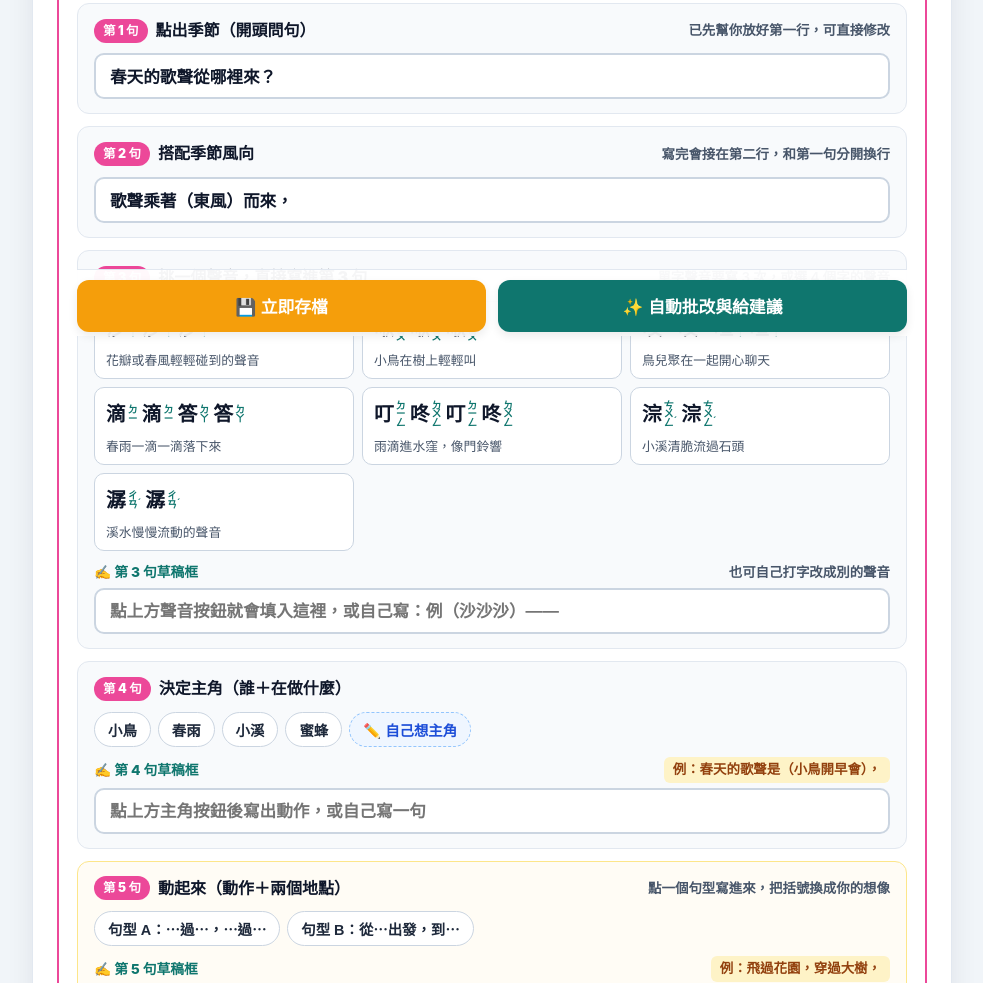
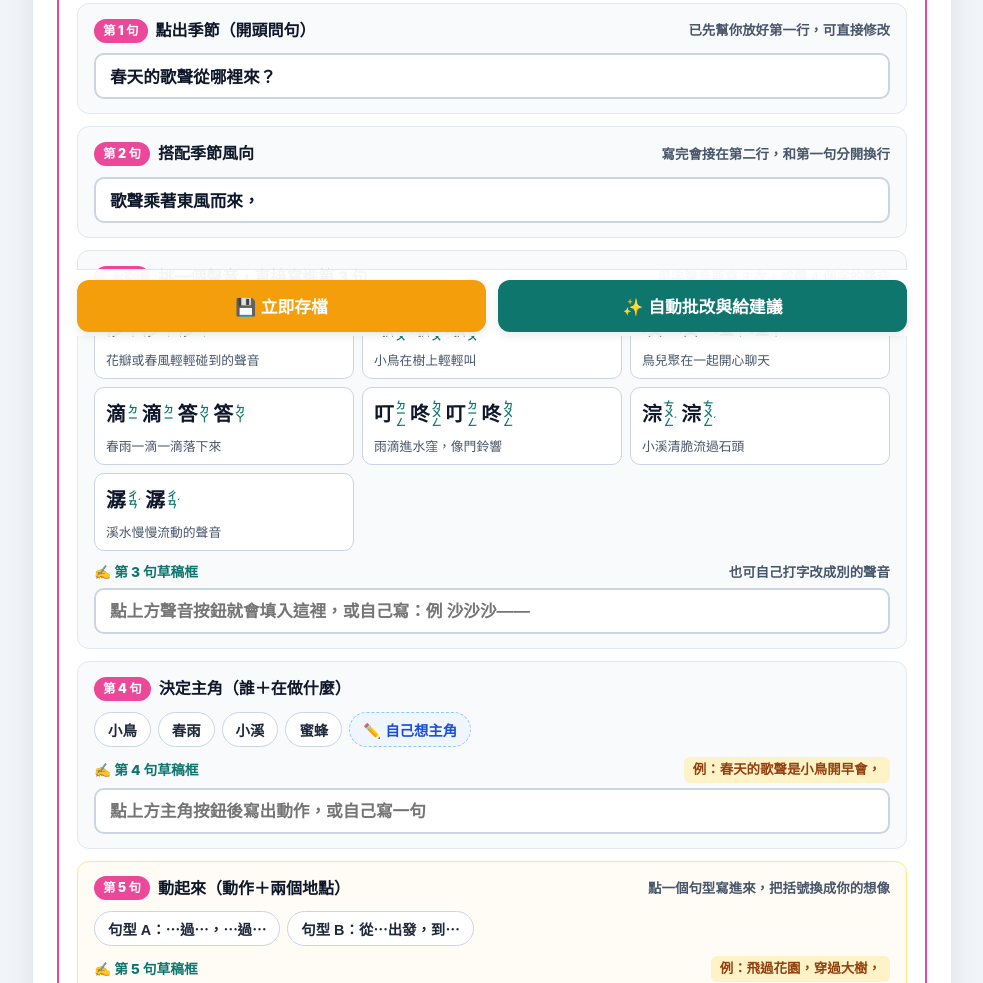
Before and after one commit to BCsEDU/chaohe-402-seasons-essay, a plain HTML site: page index.html in a window 1280 px wide. Shown: the part 452-1435 px from the top of the page, without its empty margins (148-1131 px from the left). Drawn offline with nearby package versions, Linux system fonts and the light colour scheme.

Commit message:
移除總草稿與各句預設及範例裡的括號避免學生誤抄

```diff
--- a/index.html
+++ b/index.html
@@ -727,7 +727,7 @@
           <div class="step-title"><span class="step-num-badge">第 2 句</span> 搭配季節風向</div>
           <span class="step-subnote">寫完會接在第二行，和第一句分開換行</span>
         </div>
-        <input type="text" id="line-2" class="line-input" placeholder="歌聲乘著（東風）而來，">
+        <input type="text" id="line-2" class="line-input" placeholder="歌聲乘著東風而來，">
       </div>
 
       <!-- 第 3 句：挑選聲音（直式注音）＋ 第 3 句輸入框 -->
@@ -742,7 +742,7 @@
             <span>✍️ 第 3 句草稿框</span>
             <span class="step-subnote">也可自己打字改成別的聲音</span>
           </div>
-          <input type="text" id="line-3" class="line-input" placeholder="點上方聲音按鈕就會填入這裡，或自己寫：例（沙沙沙）——">
+          <input type="text" id="line-3" class="line-input" placeholder="點上方聲音按鈕就會填入這裡，或自己寫：例 沙沙沙——">
         </div>
       </div>
 
@@ -755,7 +755,7 @@
         <div class="sentence-input-wrap">
           <div class="sentence-input-label">
             <span>✍️ 第 4 句草稿框</span>
-            <span class="example-note" id="line4-example">例：春天的歌聲是（小鳥開早會），</span>
+            <span class="example-note" id="line4-example">例：春天的歌聲是小鳥開早會，</span>
           </div>
           <input type="text" id="line-4" class="line-input" placeholder="點上方主角按鈕後寫出動作，或自己寫一句">
         </div>
@@ -870,8 +870,8 @@
   </div>
 
   <script src="https://cdn.jsdelivr.net/npm/marked/marked.min.js"></script>
-  <script src="js/config.js?v=20261119c"></script>
-  <script src="js/grader.js?v=20261119c"></script>
+  <script src="js/config.js?v=20261119d"></script>
+  <script src="js/grader.js?v=20261119d"></script>
   <script>
     const CFG = window.SEASONS_CONFIG;
     const API_URL = `${CFG.SUPABASE_URL}/functions/v1/${CFG.FUNCTION_NAME}`;
@@ -941,11 +941,15 @@
       return `<div class="zy-word-row">${parts.join("")}</div>`;
     }
 
+    function stripDraftParens(text) {
+      return String(text || "").replace(/[（()）]/g, "");
+    }
+
     function getDefaultIntroLines(seasonKey) {
       const meta = CFG.SEASONS[seasonKey];
       return {
         l1: `${meta.name}的歌聲從哪裡來？`,
-        l2: `歌聲乘著（${meta.wind}）而來，`
+        l2: `歌聲乘著${meta.wind}而來，`
       };
     }
 
@@ -1039,10 +1043,10 @@
       lineInputs[6].value = lines.length > 7 ? lines.slice(6).join(" ") : (lines[6] || "");
     }
 
-    /** 把 1～7 句輸入框組合成總草稿（若學生尚未填第 3～7 句且 1～2 句為預設，視為未動筆） */
+    /** 把 1～7 句輸入框組合成總草稿（去除括號，若第 3～7 句未填且 1～2 句為預設，視為未動筆） */
     function combineLinesToDraft(seasonKey) {
       const defaults = getDefaultIntroLines(seasonKey);
-      const vals = lineInputs.map((el) => el.value.trim());
+      const vals = lineInputs.map((el) => stripDraftParens(el.value).trim());
       const hasCustom =
         vals.slice(2).some((v) => v.length > 0) ||
         (vals[0].length > 0 && vals[0] !== defaults.l1) ||
@@ -1071,14 +1075,14 @@
       document.getElementById("season-mood").textContent = `心情：${meta.mood}`;
       document.getElementById("final-draft-title").textContent = `📝 ${meta.tabLabel.replace("：", "（")}）總草稿欄`;
       const ex = meta.lineExamples || {};
-      document.getElementById("line4-example").textContent = `例：${ex.line4 || `${meta.name}的歌聲是（${meta.heroIdeas[0]}），`}`;
+      document.getElementById("line4-example").textContent = `例：${ex.line4 || `${meta.name}的歌聲是${meta.heroIdeas[0]}，`} `;
       document.getElementById("line5-example").textContent = `例：${ex.line5 || ""}`;
       document.getElementById("line6-example").textContent = `例：${ex.line6 || ""}`;
       document.getElementById("line7-example").textContent = `例：${ex.line7 || ""}`;
 
       // 第 1、2 句 placeholders
       lineInputs[0].placeholder = `${meta.name}的歌聲從哪裡來？`;
-      lineInputs[1].placeholder = `歌聲乘著（${meta.wind}）而來，`;
+      lineInputs[1].placeholder = `歌聲乘著${meta.wind}而來，`;
 
       // 第 3 句：直式注音聲音卡片
       const soundGrid = document.getElementById("sound-grid");
@@ -1116,9 +1120,11 @@
       document.getElementById("example-poem").textContent = meta.exampleLines.join("\n");
       document.getElementById("example-tip").textContent = `💡 寫作巧思：${meta.exampleTip}`;
 
-      // 填入 1～7 句框與總草稿欄
-      draftTextarea.value = drafts[currentTab] || "";
-      populateLineInputsFromText(currentTab, drafts[currentTab] || "");
+      // 填入 1～7 句框與總草稿欄（總草稿去除舊括號避免學生照抄）
+      const cleanDraft = stripDraftParens(drafts[currentTab] || "");
+      drafts[currentTab] = cleanDraft;
+      draftTextarea.value = cleanDraft;
+      populateLineInputsFromText(currentTab, cleanDraft);
       updateSoundSelectionHighlight();
       updateCounter();
       renderFeedbackPanel();
@@ -1173,7 +1179,7 @@
         return;
       }
       ensureDefaultsBeforeFilling();
-      lineInputs[2].value = `（${soundWord}）——`;
+      lineInputs[2].value = `${soundWord}——`;
       combineLinesToDraft(currentTab);
       updateSoundSelectionHighlight();
       onDraftSynced(true);
@@ -1187,8 +1193,8 @@
       }
       const meta = CFG.SEASONS[currentTab];
       ensureDefaultsBeforeFilling();
-      const prefix = `${meta.name}的歌聲是（${heroText || ""}`;
-      lineInputs[3].value = `${prefix}），`;
+      const prefix = `${meta.name}的歌聲是${heroText || ""}`;
+      lineInputs[3].value = `${prefix}，`;
       combineLinesToDraft(currentTab);
       onDraftSynced(true);
       lineInputs[3].focus();
@@ -1213,7 +1219,7 @@
       const firstOpen = templateText.indexOf("（");
       const firstClose = templateText.indexOf("）", firstOpen + 1);
       if (firstOpen >= 0 && firstClose > firstOpen) {
-        inputEl.setSelectionRange(firstOpen + 1, firstClose);
+        inputEl.setSelectionRange(firstOpen, firstClose + 1);
       }
     }
 
@@ -1352,12 +1358,25 @@
       }
     });
 
+    function sanitizeDraftTextarea(syncInputs = false) {
+      const cleaned = stripDraftParens(draftTextarea.value);
+      if (cleaned !== draftTextarea.value) {
+        draftTextarea.value = cleaned;
+        drafts[currentTab] = cleaned;
+        if (syncInputs) populateLineInputsFromText(currentTab, cleaned);
+        updateCounter();
+      } else {
+        drafts[currentTab] = cleaned;
+      }
+      return cleaned;
+    }
+
     async function saveDraft(showAlert = false) {
       if (isLoadingStudent || !currentSeat) {
         if (showAlert && !currentSeat) alert("請先選擇你的座號（1～29 號）！");
         return;
       }
-      drafts[currentTab] = draftTextarea.value;
+      sanitizeDraftTextarea(false);
       saveLocalDraft(currentSeat, drafts);
       saveStatusEl.textContent = "⏳ 儲存中...";
 
@@ -1408,7 +1427,7 @@
       }
       if (isGrading) return;
 
-      drafts[currentTab] = draftTextarea.value;
+      sanitizeDraftTextarea(true);
       const trimmed = drafts[currentTab].trim();
       if (!trimmed) {
         alert("這一段的總草稿欄還是空的喔！先在上面選聲音或寫幾句再批改吧！");
@@ -1487,12 +1506,12 @@
     }
 
     function openPreviewModal() {
-      drafts[currentTab] = draftTextarea.value;
+      sanitizeDraftTextarea(true);
       const order = ["p1", "p2", "p3", "p4"];
       const combined = order
         .map((k) => {
           const name = CFG.SEASONS[k].name;
-          const body = (drafts[k] || "").trim() || `（${name}尚未填寫）`;
+          const body = stripDraftParens(drafts[k] || "").trim() || `（${name}尚未填寫）`;
           return body;
         })
         .join("\n\n");
@@ -1537,6 +1556,7 @@
       onDraftSynced(false);
     });
     draftTextarea.addEventListener("blur", () => {
+      sanitizeDraftTextarea(true);
       if (currentSeat) saveDraft(false);
     });
 
--- a/js/config.js
+++ b/js/config.js
@@ -45,15 +45,15 @@ window.SEASONS_CONFIG = {
       heroIdeas: ["小鳥", "春雨", "小溪", "蜜蜂"],
       exampleLines: [
         "春天的歌聲從哪裡來？",
-        "歌聲乘著（東風）而來，",
-        "（沙沙沙）——",
-        "春天的歌聲是（櫻花在枝頭開派對），",
-        "（開滿花園，開進山林，）",
-        "（飄著一朵一朵粉紅色的雪花，）",
-        "（開心向我們宣布：「春天來了！」）"
+        "歌聲乘著東風而來，",
+        "沙沙沙——",
+        "春天的歌聲是櫻花在枝頭開派對，",
+        "開滿花園，開進山林，",
+        "飄著一朵一朵粉紅色的雪花，",
+        "開心向我們宣布：「春天來了！」"
       ],
       lineExamples: {
-        line4: "春天的歌聲是（小鳥開早會），",
+        line4: "春天的歌聲是小鳥開早會，",
         line5: "飛過花園，穿過大樹，",
         line6: "帶著一枝可愛的小喇叭，",
         line7: "大聲對大家說：「春天來了！」"
@@ -80,15 +80,15 @@ window.SEASONS_CONFIG = {
       heroIdeas: ["西北雨", "雷公", "青蛙", "小河"],
       exampleLines: [
         "夏天的歌聲從哪裡來？",
-        "歌聲乘著（南風）而來，",
-        "（轟隆隆）——",
-        "夏天的歌聲是（雷公用力打大鼓），",
-        "（閃過天際，衝破烏雲，）",
-        "（舉起一根根發光的閃電鼓棒，）",
-        "（把小朋友都嚇得直發抖。）"
+        "歌聲乘著南風而來，",
+        "轟隆隆——",
+        "夏天的歌聲是雷公用力打大鼓，",
+        "閃過天際，衝破烏雲，",
+        "舉起一根根發光的閃電鼓棒，",
+        "把小朋友都嚇得直發抖。"
       ],
       lineExamples: {
-        line4: "夏天的歌聲是（雷公用力打大鼓），",
+        line4: "夏天的歌聲是雷公用力打大鼓，",
         line5: "閃過天際，衝破烏雲，",
         line6: "帶著一根根發光的閃電鼓棒，",
         line7: "嚇得小朋友趕快躲進屋子裡。"
@@ -114,15 +114,15 @@ window.SEASONS_CONFIG = {
       heroIdeas: ["芒草", "枯葉", "蟋蟀", "稻穗"],
       exampleLines: [
         "秋天的歌聲從哪裡來？",
-        "歌聲乘著（西風）而來，",
-        "（刷刷刷）——",
-        "秋天的歌聲是（枯葉離開了大樹），",
-        "（乘著微風，飛過操場，）",
-        "（化成一顆顆希望的種子，）",
-        "（悄悄飛送到人們心中。）"
+        "歌聲乘著西風而來，",
+        "刷刷刷——",
+        "秋天的歌聲是枯葉離開了大樹，",
+        "乘著微風，飛過操場，",
+        "化成一顆顆希望的種子，",
+        "悄悄飛送到人們心中。"
       ],
       lineExamples: {
-        line4: "秋天的歌聲是（枯葉離開了大樹），",
+        line4: "秋天的歌聲是枯葉離開了大樹，",
         line5: "從枝頭出發，一路飄到操場，",
         line6: "變成一顆顆希望的小種子，",
         line7: "把溫暖與希望送進人們心中。"
@@ -149,15 +149,15 @@ window.SEASONS_CONFIG = {
       warningNote: "⚠️ 第 2 句已經寫過「北風」，第 4 句要換別的主角，不要再寫北風喔！",
       exampleLines: [
         "冬天的歌聲從哪裡來？",
-        "歌聲乘著（北風）而來，",
-        "（呼呼呼）——",
-        "冬天的歌聲是（滑雪板衝下白雪山頭），",
-        "（滑過森林，飛過大地，）",
-        "（幫山頂梳出一條條銀色長辮子，）",
-        "（迫不及待向人們大顯威風。）"
+        "歌聲乘著北風而來，",
+        "呼呼呼——",
+        "冬天的歌聲是滑雪板衝下白雪山頭，",
+        "滑過森林，飛過大地，",
+        "幫山頂梳出一條條銀色長辮子，",
+        "迫不及待向人們大顯威風。"
       ],
       lineExamples: {
-        line4: "冬天的歌聲是（滑雪板衝下白雪山頭），",
+        line4: "冬天的歌聲是滑雪板衝下白雪山頭，",
         line5: "滑過森林，飛過大地，",
         line6: "像勇敢的選手在比賽，",
         line7: "逗得大家忍不住拍手叫好。"
--- a/js/grader.js
+++ b/js/grader.js
@@ -21,7 +21,7 @@ window.SeasonsGrader = (function () {
 
   function isPlaceholder(val) {
     const raw = String(val || "");
-    if (/[（(](?:動詞|地點一|地點二|起點|終點|數量＋物品|誰|做什麼|誰＋在做什麼|一句話|做出什麼動作|快樂／清涼／希望|哪裡)[）)]/.test(raw)) {
+    if (/(?:[（(](?:動詞|地點一|地點二|起點|終點|數量＋物品|誰|做什麼|誰＋在做什麼|一句話|做出什麼動作|快樂／清涼／希望|哪裡)[）)]|動詞過|一路動詞|地點一|地點二|從起點|到終點|數量＋物品|誰在做什麼|誰＋在做什麼|大聲對誰說|「一句話|做出什麼動作|快樂／清涼／希望)/.test(raw)) {
       return true;
     }
     const cleaned = raw.replace(/[（()）　\s，。？！—\-]/g, "");
@@ -64,7 +64,7 @@ window.SeasonsGrader = (function () {
       ? `「${wrongWind}」是別的季節喔！${meta.name}要乘著「${meta.wind}」而來。`
       : windPassed
         ? `第 2 句正確搭配「${meta.wind}」`
-        : `第 2 句記得寫「歌聲乘著（${meta.wind}）而來，」`;
+        : `第 2 句記得寫「歌聲乘著${meta.wind}而來，」`;
 
     // 3. 第 3 句：狀聲詞
     const soundClean = stripOuterParens(line3.replace(/[—\-]+/g, "").replace(/[！!，,。.\s　]/g, ""));
```
Also changed, not shown: 1 other file.
